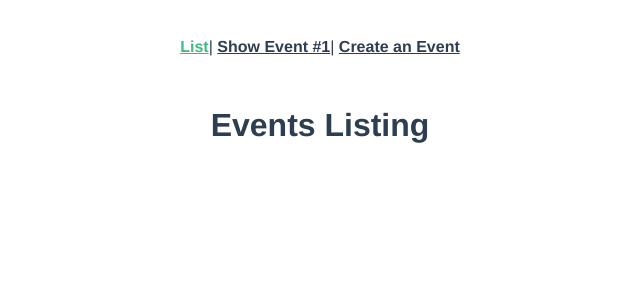
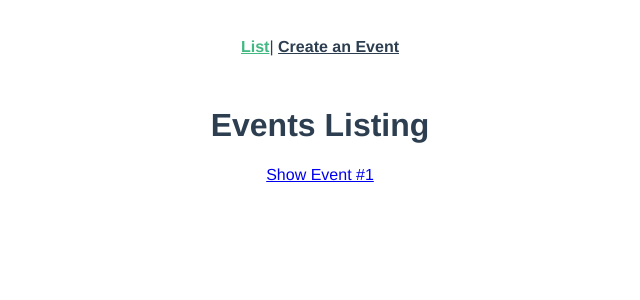
Before and after one commit to brada1703/real_world_vue, a Vue app: page / in a window 1280 px wide. Shown: the top 300 px of the page, without its empty margins (320-960 px from the left). Built offline with nearby package versions, Linux system fonts and the light colour scheme.

Commit message:
chore: add dynamic routing

```diff
--- a/src/App.vue
+++ b/src/App.vue
@@ -2,7 +2,6 @@
   <div id="app">
     <div id="nav">
       <router-link :to="{ name: 'event-list' }">List</router-link>|
-      <router-link :to="{ name: 'event-show' }">Show Event #1</router-link>|
       <router-link :to="{ name: 'event-create' }">Create an Event</router-link>
     </div>
     <router-view />
--- a/src/router/index.js
+++ b/src/router/index.js
@@ -3,6 +3,7 @@ import VueRouter from "vue-router";
 import EventCreate from "../views/EventCreate.vue";
 import EventList from "../views/EventList.vue";
 import EventShow from "../views/EventShow.vue";
+import NotFoundComponent from "../views/NotFound.vue";
 
 Vue.use(VueRouter);
 
@@ -13,14 +14,19 @@ const routes = [
     component: EventList
   },
   {
-    path: "/event-show",
+    path: "/event/:id",
     name: "event-show",
-    component: EventShow
+    component: EventShow,
+    props: true
   },
   {
     path: "/event-create",
     name: "event-create",
     component: EventCreate
+  },
+  {
+    path: '*',
+    component: NotFoundComponent
   }
 ];
 
--- a/src/views/EventList.vue
+++ b/src/views/EventList.vue
@@ -1,3 +1,6 @@
 <template>
-  <h1>Events Listing</h1>
+  <div>
+    <h1>Events Listing</h1>
+    <router-link :to="{ name: 'event-show', params: { id: 1} }">Show Event #1</router-link>
+  </div>
 </template>
--- a/src/views/EventShow.vue
+++ b/src/views/EventShow.vue
@@ -1,3 +1,8 @@
 <template>
-  <h1>Showing event #1</h1>
+  <h1>Showing event #{{ id }}</h1>
 </template>
+<script>
+export default {
+  props: ["id"]
+};
+</script>
--- /dev/null
+++ b/src/views/NotFound.vue
@@ -0,0 +1,3 @@
+<template>
+  <h1>Not Found</h1>
+</template>
```
